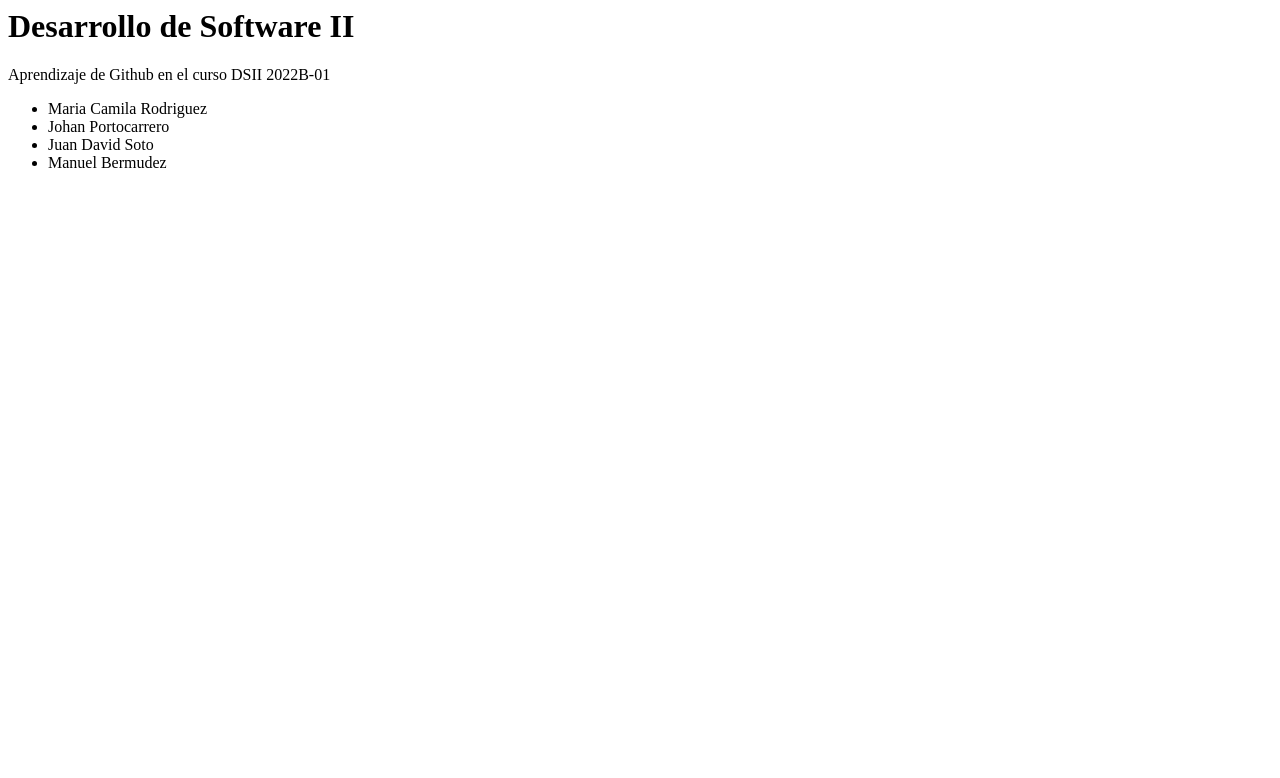
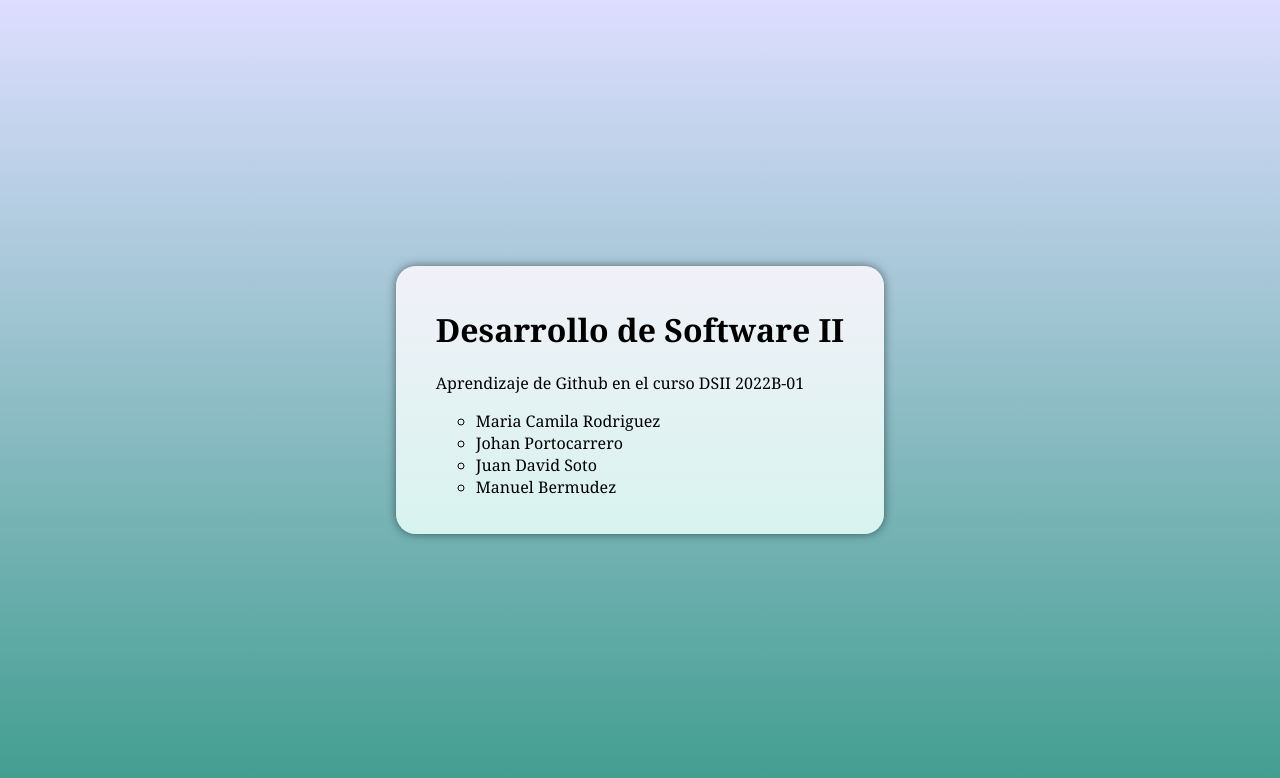
Before and after one commit to camipony/Rodriguez-Portocarrero-Bermudez-Soto-DSII-2022-2-01, a plain HTML site: page index.html in a window 1280 px wide. Drawn offline with Linux system fonts and the light colour scheme.

Commit message:
P4: add style

```diff
--- a/index.html
+++ b/index.html
@@ -2,6 +2,7 @@
   <head>
     <meta charset="utf-8" />
     <title>CODERS</title>
+    <link rel="stylesheet" href="style.css">
   </head>
   <body>
     <main>
--- /dev/null
+++ b/style.css
@@ -0,0 +1,43 @@
+body {
+    margin: 0;
+    padding: 0;
+    box-sizing: border-box;
+    width: 100%;
+    min-height: 100vh;
+    padding: 0 20px;
+    font-family:Georgia, 'Times New Roman', Times, serif;
+    background: linear-gradient(rgb(222, 222, 255),rgb(63, 156, 141));
+}
+
+main {
+    width: 100%;
+    height: 100%;
+    display: flex;
+    justify-content: center;
+    align-items: center;
+    flex-direction: column;
+}
+
+main div {
+    border-radius: 20px;
+    padding: 20px 40px;
+    box-shadow: 0px 0px 10px rgba(0,0,0,.5);
+    background: linear-gradient(rgb(241, 241, 248),rgb(216, 243, 239));
+}
+
+main div ul {
+    list-style: circle;
+    transition: 1s;
+}
+
+main div ul li {
+    width: auto;
+}
+
+main div ul li:hover {
+    color: white;
+    background: rgba(128, 128, 128, 0.486);
+    padding: 10px 5px;
+    border-radius: 20px;
+    text-align: center;
+}
```
